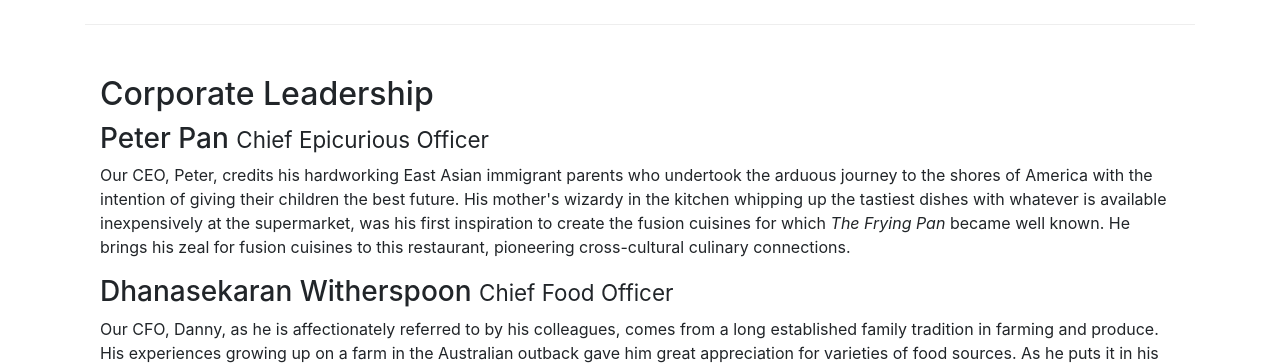
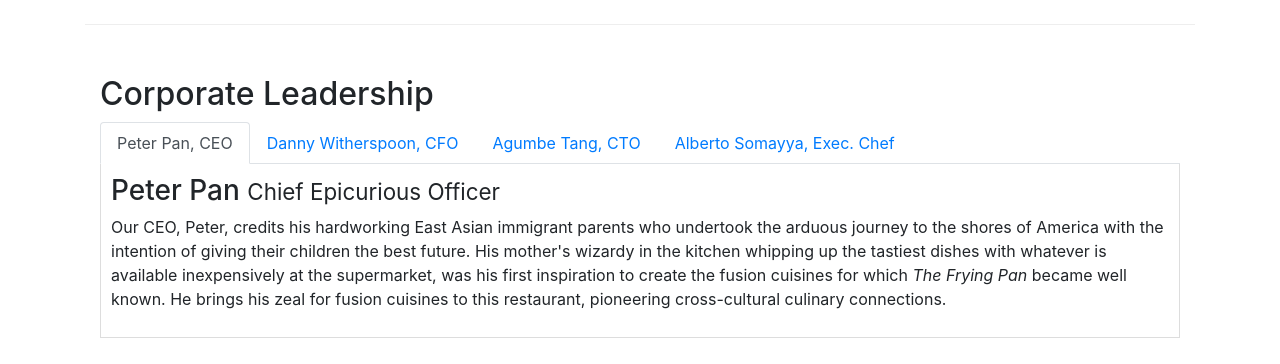
Before and after one commit to ashishmangla0/courseraBootstrap, a website: page aboutus.html in a window 1280 px wide. Shown: the part 880-1244 px from the top of the page. Drawn offline with nearby package versions, Linux system fonts and the light colour scheme.

Commit message:
add tabs

```diff
--- a/aboutus.html
+++ b/aboutus.html
@@ -25,10 +25,14 @@
             <a class="navbar-brand mr-auto" href="#"><img src="img/logo.png" height="30" width="41"></a>
             <div class="collapse navbar-collapse" id="Navbar">
                 <ul class="navbar-nav mr-auto">
-                    <li class="nav-item "><a class="nav-link" href="/index.html"><span class="fa fa-home fa-lg"></span> Home</a></li>
-                    <li class="nav-item active"><a class="nav-link" href="./aboutus.html"><span class="fa fa-info fa-lg"></span> About</a></li>
-                    <li class="nav-item"><a class="nav-link" href="#"><span class="fa fa-list fa-lg"></span> Menu</a></li>
-                    <li class="nav-item"><a class="nav-link" href="/contactus.html"><span class="fa fa-address-card fa-lg"></span> Contact</a></li>
+                    <li class="nav-item "><a class="nav-link" href="/index.html"><span class="fa fa-home fa-lg"></span>
+                            Home</a></li>
+                    <li class="nav-item active"><a class="nav-link" href="./aboutus.html"><span
+                                class="fa fa-info fa-lg"></span> About</a></li>
+                    <li class="nav-item"><a class="nav-link" href="#"><span class="fa fa-list fa-lg"></span> Menu</a>
+                    </li>
+                    <li class="nav-item"><a class="nav-link" href="/contactus.html"><span
+                                class="fa fa-address-card fa-lg"></span> Contact</a></li>
                 </ul>
             </div>
         </div>
@@ -100,37 +104,78 @@
         <div class="row row-content">
             <div class="col-12 col-sm-4 col-md-12">
                 <h2>Corporate Leadership</h2>
+                <ul class="nav nav-tabs">
+                    <li class="nav-item">
+                        <a class="nav-link active" href="#peter" role="tab" data-toggle="tab">Peter Pan, CEO</a>
+                    </li>
+                    <li class="nav-item">
+                        <a class="nav-link" href="#danny" role="tab" data-toggle="tab">Danny Witherspoon, CFO</a>
+                    </li>
+                    <li class="nav-item">
+                        <a class="nav-link" href="#agumbe" role="tab" data-toggle="tab">Agumbe Tang, CTO</a>
+                    </li>
+                    <li class="nav-item">
+                        <a class="nav-link" href="#alberto" role="tab" data-toggle="tab">Alberto Somayya, Exec. Chef</a>
+                    </li>
+                </ul>
+                <div class="tab-content">
+
+                    <div role="tabpanel" class="tab-pane fade show active" id="peter">
                         <h3>Peter Pan <small>Chief Epicurious Officer</small></h3>
                         <p class=" d-none d-sm-block">
-                    Our CEO, Peter, credits his hardworking East Asian immigrant parents who undertook the arduous
-                    journey to the shores of America with the intention of giving their children the best future. His
+                            Our CEO, Peter, credits his hardworking East Asian immigrant parents who undertook the
+                            arduous
+                            journey to the shores of America with the intention of giving their children the best
+                            future. His
                             mother's wizardy in the kitchen whipping up the tastiest dishes with whatever is available
-                    inexpensively at the supermarket, was his first inspiration to create the fusion cuisines for which
+                            inexpensively at the supermarket, was his first inspiration to create the fusion cuisines
+                            for which
                             <em>The Frying Pan</em> became well known. He brings his zeal for fusion cuisines to this
                             restaurant, pioneering cross-cultural culinary connections.
                         </p>
+                    </div>
+                    <div role="tabpanel" class="tab-pane fade" id="danny">
                         <h3>Dhanasekaran Witherspoon <small>Chief Food Officer</small></h3>
                         <p class=" d-none d-sm-block">
-                    Our CFO, Danny, as he is affectionately referred to by his colleagues, comes from a long established
-                    family tradition in farming and produce. His experiences growing up on a farm in the Australian
-                    outback gave him great appreciation for varieties of food sources. As he puts it in his own words,
+                            Our CFO, Danny, as he is affectionately referred to by his colleagues, comes from a long
+                            established
+                            family tradition in farming and produce. His experiences growing up on a farm in the
+                            Australian
+                            outback gave him great appreciation for varieties of food sources. As he puts it in his own
+                            words,
                             <em>Everything that runs, wins, and everything that stays, pays!</em>
                         </p>
+                    </div>
+                    <div role="tabpanel" class="tab-pane fade" id="agumbe">
                         <h3>Agumbe Tang <small>Chief Taste Officer</small></h3>
                         <p class=" d-none d-sm-block">
-                    Blessed with the most discerning gustatory sense, Agumbe, our CTO, personally ensures that every
-                    dish that we serve meets his exacting tastes. Our chefs dread the tongue lashing that ensues if
-                    their dish does not meet his exacting standards. He lives by his motto, <em>You click only if you
+                            Blessed with the most discerning gustatory sense, Agumbe, our CTO, personally ensures that
+                            every
+                            dish that we serve meets his exacting tastes. Our chefs dread the tongue lashing that ensues
+                            if
+                            their dish does not meet his exacting standards. He lives by his motto, <em>You click only
+                                if you
                                 survive my lick.</em>
                         </p>
-
+                    </div>
+                    <div role="tabpanel" class="tab-pane fade" id="alberto">
                         <h3>Alberto Somayya <small>Executive Chef</small></h3>
                         <p class=" d-none d-sm-block">
-                    Award winning three-star Michelin chef with wide International experience having worked closely with
+                            Award winning three-star Michelin chef with wide International experience having worked
+                            closely with
                             whos-who in the culinary world, he specializes in creating mouthwatering Indo-Italian fusion
-                    experiences. He says, <em>Put together the cuisines from the two craziest cultures, and you get a
+                            experiences. He says, <em>Put together the cuisines from the two craziest cultures, and you
+                                get a
                                 winning hit! Amma Mia!</em>
                         </p>
+                    </div>
+
+                </div>
+
+
+
+
+
 
             </div>
         </div>
@@ -209,11 +254,16 @@
                 </div>
                 <div class="col-12 col-sm-4 align-self-center">
                     <div class="text-center">
-                        <a class="btn btn-social-icon btn-google" href="http://google.com/+"><i class="fa fa-google-plus"></i></a>
-                        <a class="btn btn-social-icon btn-facebook" href="http://www.facebook.com/profile.php?id="><i class="fa fa-facebook"></i></a>
-                        <a class="btn btn-social-icon btn-linkedin" href="http://www.linkedin.com/in/"><i class="fa fa-linkedin"></i></a>
-                        <a class="btn btn-social-icon btn-twitter" href="http://twitter.com/"><i class="fa fa-twitter"></i></a>
-                        <a class="btn btn-social-icon btn-google" href="http://youtube.com/"><i class="fa fa-youtube"></i></a>
+                        <a class="btn btn-social-icon btn-google" href="http://google.com/+"><i
+                                class="fa fa-google-plus"></i></a>
+                        <a class="btn btn-social-icon btn-facebook" href="http://www.facebook.com/profile.php?id="><i
+                                class="fa fa-facebook"></i></a>
+                        <a class="btn btn-social-icon btn-linkedin" href="http://www.linkedin.com/in/"><i
+                                class="fa fa-linkedin"></i></a>
+                        <a class="btn btn-social-icon btn-twitter" href="http://twitter.com/"><i
+                                class="fa fa-twitter"></i></a>
+                        <a class="btn btn-social-icon btn-google" href="http://youtube.com/"><i
+                                class="fa fa-youtube"></i></a>
                         <a class="btn btn-social-icon" href="mailto:"><i class="fa fa-envelope-o"></i></a>
                     </div>
                 </div>
--- a/css/style.css
+++ b/css/style.css
@@ -35,3 +35,9 @@ body{
 .navbar-dark{
     background-color: #512dA8;
 }
+.tab-content {
+    border-left: 1px solid #ddd;
+    border-right: 1px solid #ddd;
+    border-bottom: 1px solid #ddd;
+    padding: 10px;
+}
```
Lines whose indentation alone changed are shown as unchanged.
